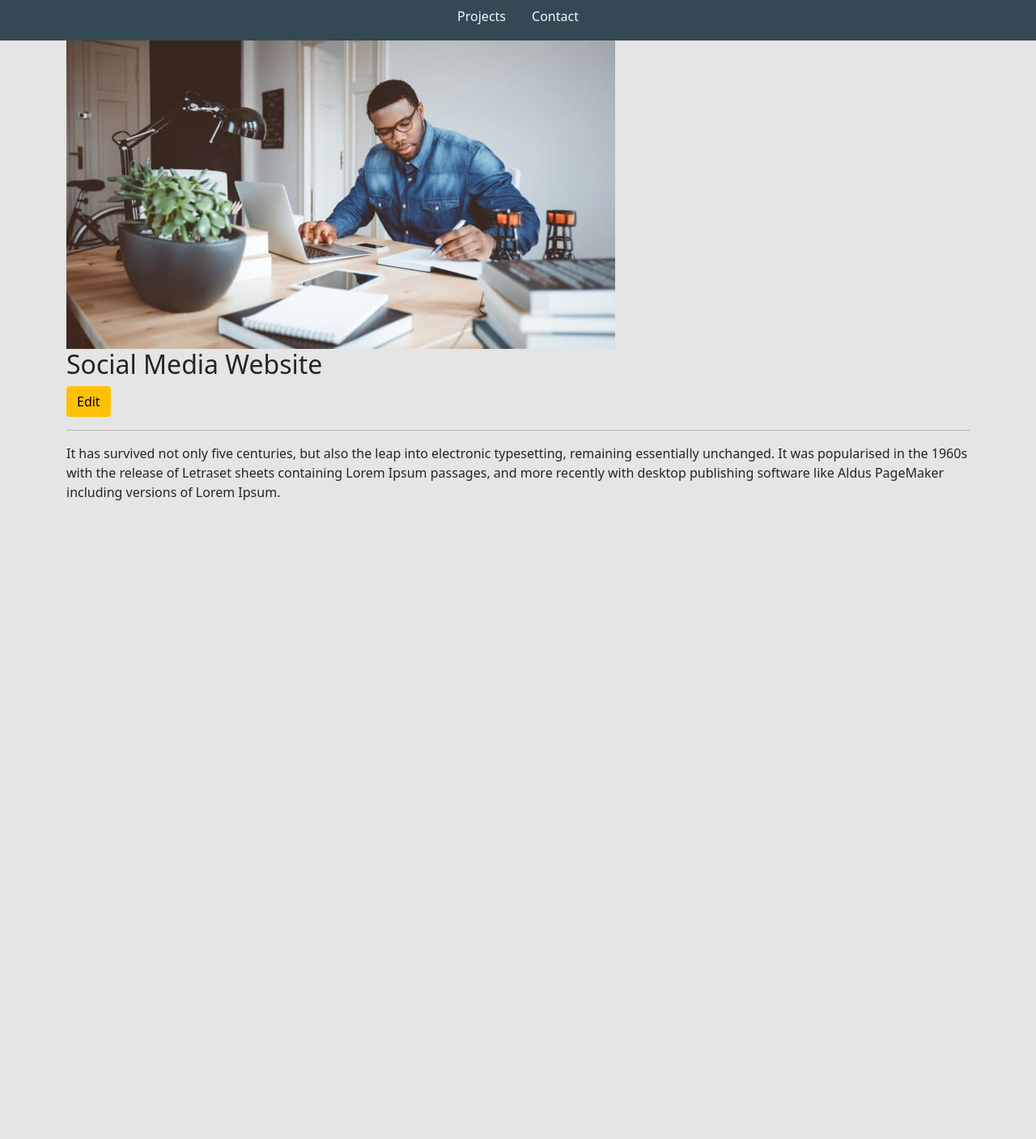
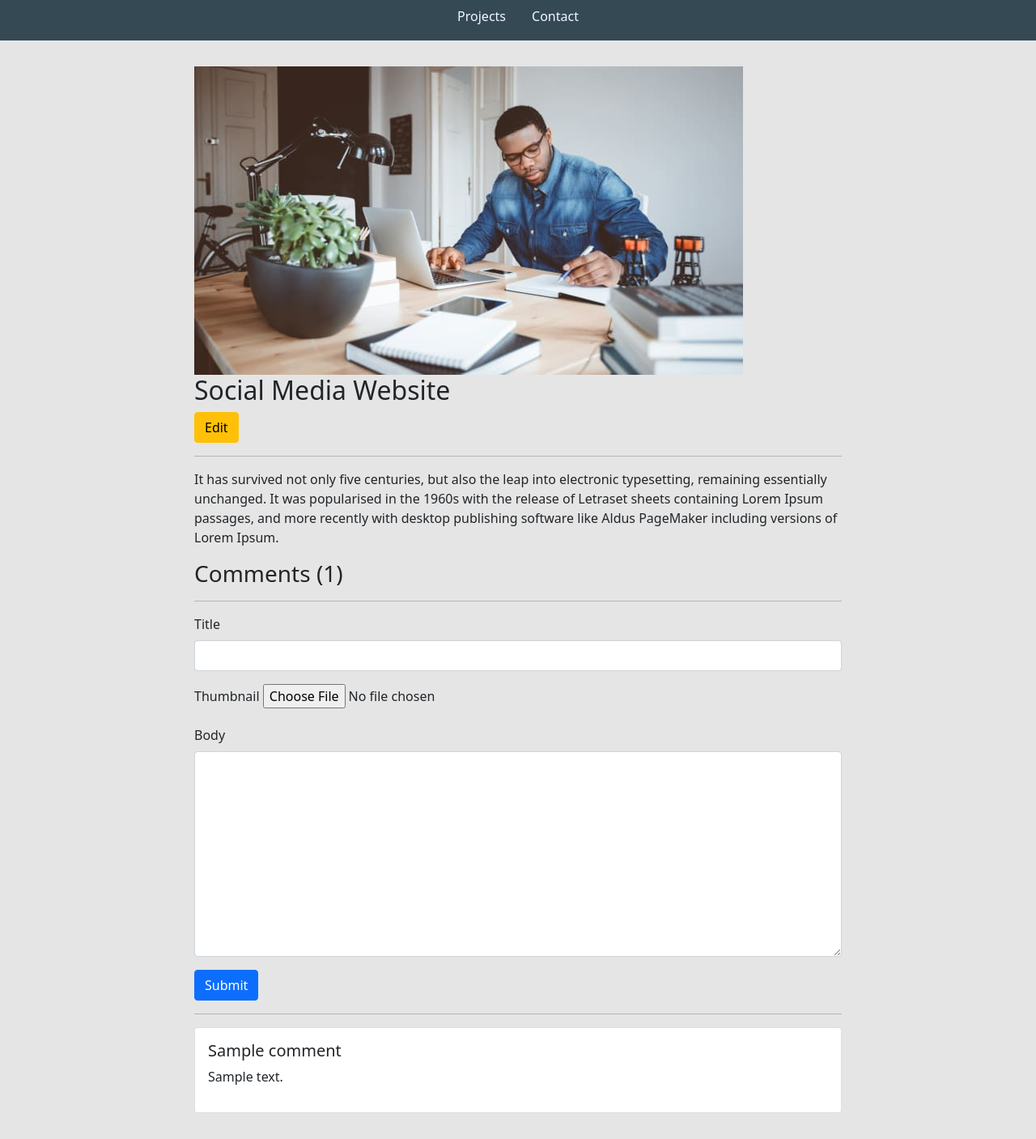
Before and after one commit to raymondM5GT/portfolio, a Django app: template Base/templates/Base/project.html in a window 1280 px wide. Shown: the whole page at 81% size. Before the commit the page ends 618 px from the top, so only its background shows below. Run offline with Django 3.2, Linux system fonts and the light colour scheme; data comes from the database, SQL or seed files in the repository; tables that the repository leaves empty hold one stand-in row (values such as "Sample post"); the template is opened without the code that fills it: values that come from a table or form of the project are taken from there, most other values are stand-ins (such as "Sample title", 1, 10 or a date in 2020); parts of the project's set-up code (start-up, migrations or seed data) failed here and were passed over; some libraries are stand-ins or nearby versions.

Commit message:
Add files via upload

```diff
--- a/Base/templates/Base/project.html
+++ b/Base/templates/Base/project.html
@@ -4,16 +4,60 @@
 
 {% block content %}
 
+    <style>
+        .project-container{
+            max-width: 800px;
+            margin: 0 auto;
+            margin-top: 2em;
+            margin-bottom: 2em;
+        }
+    </style>
+
      <div class="container">
+         <div class="project-container">
 
-         <img class="project--image" src="{{project.thumbnail.url}}">
+            <img class="project--image" src="{{project.thumbnail.url}}">
 
-         <h2>{{project.title}}</h2>
-         <a class="btn btn-warning" href="{% url 'editProject' project.id %}">Edit</a>
+            <h2>{{project.title}}</h2>
+            <a class="btn btn-warning" href="{% url 'editProject' project.id %}">Edit</a>
 
-         <hr>
+            <hr>
 
-         <p>{{project.body | safe}}</p>
+            <p>{{project.body | safe}}</p>
+
+            <div class="comments-container">
+                <h3>Comments ({{count}})</h3>
+                <hr>
+
+                <form method="POST">
+                    {% csrf_token %}
+                    {{form.media}}
+
+                    {% for field in form %}
+
+                    <div class="mb-3">
+                        <label for="exampleInputPassword1" class="form-label">{{field.label}}</label>
+                        {{field}}
+                    </div>
+
+                    {% endfor %}
+
+                    <input class="btn btn-primary" type="submit" value="Submit">
+                </form>
+
+                <hr>
+
+                {% for comment in comments %}
+                   <div class="card my-3">
+                       <div class="card-body">
+                            <h5>{{comment.name}}</h5>
+                            <p>{{comment.body}}</p>
+                       </div>
+                   </div>
+                {% endfor %}
+            </div>
+
+         </div>
      </div>
 
 {% endblock %}
```
